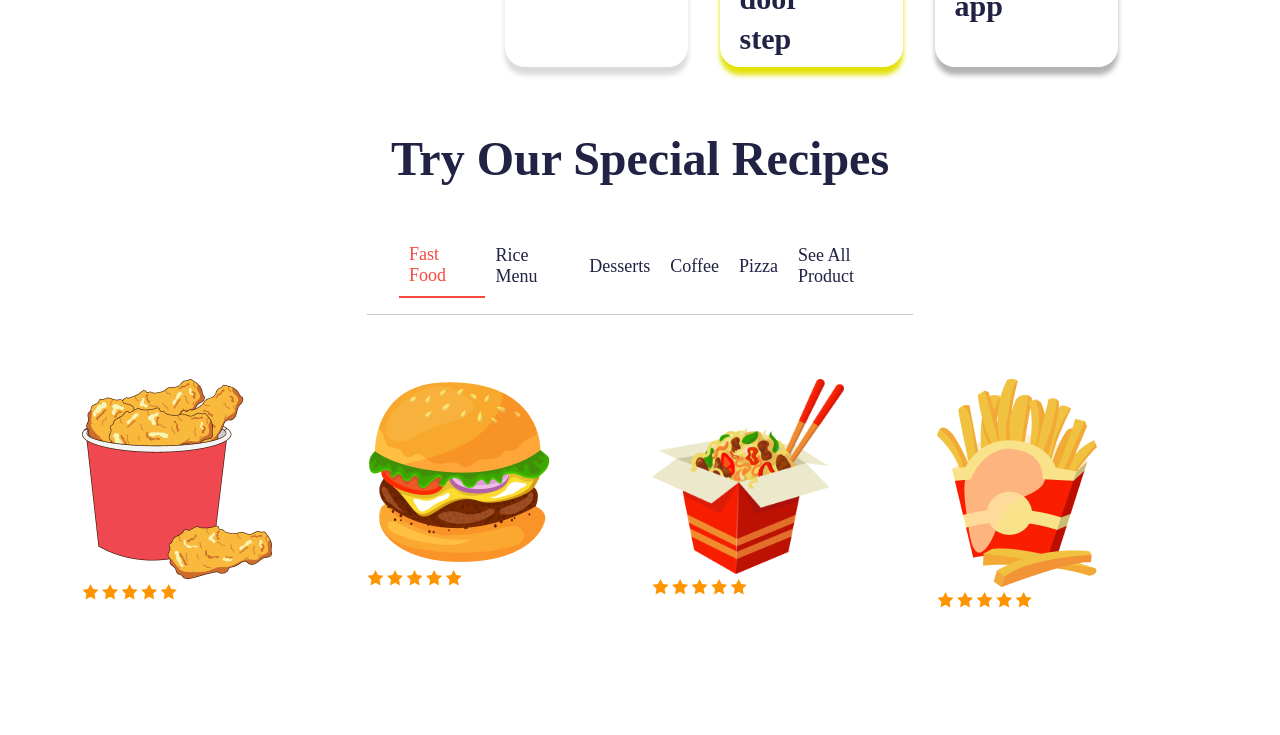
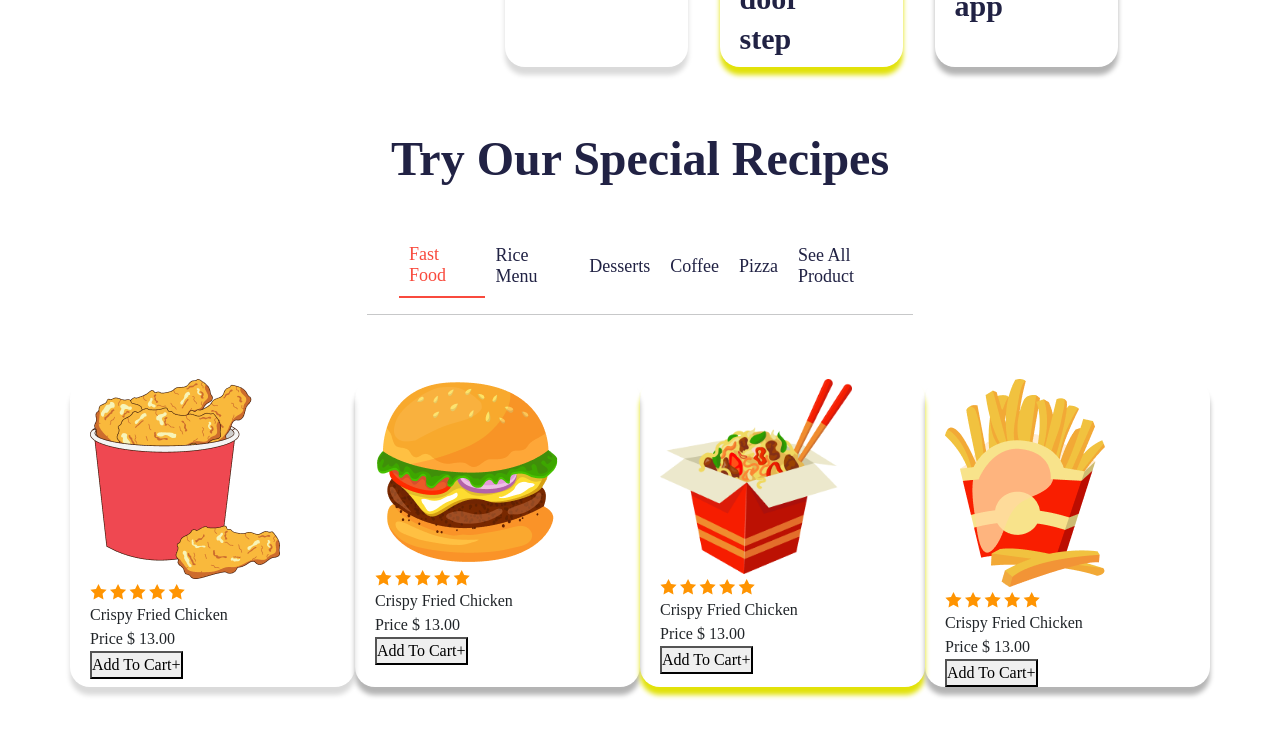
Before and after one commit to rohitupskills/Frontend-1-Contest--3-August, a plain HTML site: page index.html in a window 1280 px wide. Shown: the part 1026-1761 px from the top of the page. Before the commit the page ends 1637 px from the top, so only its background shows below. Drawn offline with nearby package versions, Linux system fonts and the light colour scheme.

Commit message:
Update index.html

```diff
--- a/index.html
+++ b/index.html
@@ -141,7 +141,7 @@
                 <div class="col-md-10">
                   <div class="card-item" style="width: 30rem">
                     <span class="more-than"
-                      >More than Faster <img src="./icons/popcon.png"
+                      >More than Faster <img src="/icons/popcon.png"
                     /></span>
                     <h1 class="hero-heading">
                       Get your cuisine delivered right to <br /><span
@@ -2690,11 +2690,13 @@
           <div class="col-sm-3 col-md-3 col-lg-3"></div>
         </div>
 
-          <div class="row">
-            <div class="col-sm-3 col-lg-3 col-md-3">
+          <div class="row mb-5">
+            <div class="col-sm-3 col-lg-3 col-md-3 grid-box1">
               <div class="icon">
                 <img src="./icons/Frame1.png" alt="">
               </div>
+              <div class="svg">
+                <div>
                   <svg xmlns="http://www.w3.org/2000/svg" width="96" height="17" viewBox="0 0 96 17" fill="none">
                     <path d="M8.5 0L10.9981 5.06168L16.584 5.87336L12.542 9.81332L13.4962 15.3766L8.5 12.75L3.50383 15.3766L4.45801 9.81332L0.416019 5.87336L6.00191 5.06168L8.5 0Z" fill="#FF9401"/>
                     <path d="M28.0499 0L30.548 5.06168L36.1339 5.87336L32.0919 9.81332L33.0461 15.3766L28.0499 12.75L23.0538 15.3766L24.0079 9.81332L19.9659 5.87336L25.5518 5.06168L28.0499 0Z" fill="#FF9401"/>
@@ -2703,10 +2705,24 @@
                     <path d="M86.7001 0L89.1982 5.06168L94.7841 5.87336L90.7421 9.81332L91.6962 15.3766L86.7001 12.75L81.7039 15.3766L82.6581 9.81332L78.6161 5.87336L84.202 5.06168L86.7001 0Z" fill="#FF9401"/>
                   </svg>
                 </div>
-            <div class="col-sm-3 col-lg-3 col-md-3">
+                <div class="title">
+                  Crispy Fried Chicken
+                </div>
+                <div class="price">
+                  Price <span class="website-text-color-span">$ 13.00</span>
+                </div>
+                <div class="add_to_cart">
+                  <button class="btn-addtocart">Add To Cart+</button>
+                </div>
+               </div>
+
+            </div>
+            <div class="col-sm-3 col-lg-3 col-md-3 grid-box3">
               <div class="icon">
                 <img src="./icons/Frame2.png" alt="">
               </div>
+              <div class="svg">
+                <div>
                   <svg xmlns="http://www.w3.org/2000/svg" width="96" height="17" viewBox="0 0 96 17" fill="none">
                     <path d="M8.5 0L10.9981 5.06168L16.584 5.87336L12.542 9.81332L13.4962 15.3766L8.5 12.75L3.50383 15.3766L4.45801 9.81332L0.416019 5.87336L6.00191 5.06168L8.5 0Z" fill="#FF9401"/>
                     <path d="M28.0499 0L30.548 5.06168L36.1339 5.87336L32.0919 9.81332L33.0461 15.3766L28.0499 12.75L23.0538 15.3766L24.0079 9.81332L19.9659 5.87336L25.5518 5.06168L28.0499 0Z" fill="#FF9401"/>
@@ -2715,10 +2731,23 @@
                     <path d="M86.7001 0L89.1982 5.06168L94.7841 5.87336L90.7421 9.81332L91.6962 15.3766L86.7001 12.75L81.7039 15.3766L82.6581 9.81332L78.6161 5.87336L84.202 5.06168L86.7001 0Z" fill="#FF9401"/>
                   </svg>
                 </div>
-            <div class="col-sm-3 col-lg-3 col-md-3">
+                <div class="title">
+                  Crispy Fried Chicken
+                </div>
+                <div class="price">
+                  Price <span class="website-text-color-span">$ 13.00</span>
+                </div>
+                <div class="add_to_cart">
+                  <button class="btn-addtocart">Add To Cart+</button>
+                </div>
+               </div>
+            </div>
+            <div class="col-sm-3 col-lg-3 col-md-3 grid-box2">
               <div class="icon">
                 <img src="./icons/Frame3.png" alt="" height="195">
               </div>
+              <div class="svg">
+                <div>
                   <svg xmlns="http://www.w3.org/2000/svg" width="96" height="17" viewBox="0 0 96 17" fill="none">
                     <path d="M8.5 0L10.9981 5.06168L16.584 5.87336L12.542 9.81332L13.4962 15.3766L8.5 12.75L3.50383 15.3766L4.45801 9.81332L0.416019 5.87336L6.00191 5.06168L8.5 0Z" fill="#FF9401"/>
                     <path d="M28.0499 0L30.548 5.06168L36.1339 5.87336L32.0919 9.81332L33.0461 15.3766L28.0499 12.75L23.0538 15.3766L24.0079 9.81332L19.9659 5.87336L25.5518 5.06168L28.0499 0Z" fill="#FF9401"/>
@@ -2727,10 +2756,23 @@
                     <path d="M86.7001 0L89.1982 5.06168L94.7841 5.87336L90.7421 9.81332L91.6962 15.3766L86.7001 12.75L81.7039 15.3766L82.6581 9.81332L78.6161 5.87336L84.202 5.06168L86.7001 0Z" fill="#FF9401"/>
                   </svg>
                 </div>
-            <div class="col-sm-3 col-lg-3 col-md-3">
+                <div class="title">
+                  Crispy Fried Chicken
+                </div>
+                <div class="price">
+                  Price <span class="website-text-color-span">$ 13.00</span>
+                </div>
+                <div class="add_to_cart">
+                  <button class="btn-addtocart">Add To Cart+</button>
+                </div>
+               </div>
+            </div>
+            <div class="col-sm-3 col-lg-3 col-md-3 grid-box3">
               <div class="icon">
                 <img src="./icons/Frame.png" alt="">
               </div>
+              <div class="svg">
+                <div>
                   <svg xmlns="http://www.w3.org/2000/svg" width="96" height="17" viewBox="0 0 96 17" fill="none">
                     <path d="M8.5 0L10.9981 5.06168L16.584 5.87336L12.542 9.81332L13.4962 15.3766L8.5 12.75L3.50383 15.3766L4.45801 9.81332L0.416019 5.87336L6.00191 5.06168L8.5 0Z" fill="#FF9401"/>
                     <path d="M28.0499 0L30.548 5.06168L36.1339 5.87336L32.0919 9.81332L33.0461 15.3766L28.0499 12.75L23.0538 15.3766L24.0079 9.81332L19.9659 5.87336L25.5518 5.06168L28.0499 0Z" fill="#FF9401"/>
@@ -2738,6 +2780,17 @@
                     <path d="M67.15 0L69.6481 5.06168L75.2339 5.87336L71.192 9.81332L72.1461 15.3766L67.15 12.75L62.1538 15.3766L63.108 9.81332L59.066 5.87336L64.6519 5.06168L67.15 0Z" fill="#FF9401"/>
                     <path d="M86.7001 0L89.1982 5.06168L94.7841 5.87336L90.7421 9.81332L91.6962 15.3766L86.7001 12.75L81.7039 15.3766L82.6581 9.81332L78.6161 5.87336L84.202 5.06168L86.7001 0Z" fill="#FF9401"/>
                   </svg>
+                </div>
+                <div class="title">
+                  Crispy Fried Chicken
+                </div>
+                <div class="price">
+                  Price <span class="website-text-color-span">$ 13.00</span>
+                </div>
+                <div class="add_to_cart">
+                  <button class="btn-addtocart">Add To Cart+</button>
+                </div>
+               </div>
             </div>
           </div>
 
```
Lines whose indentation alone changed are shown as unchanged.
